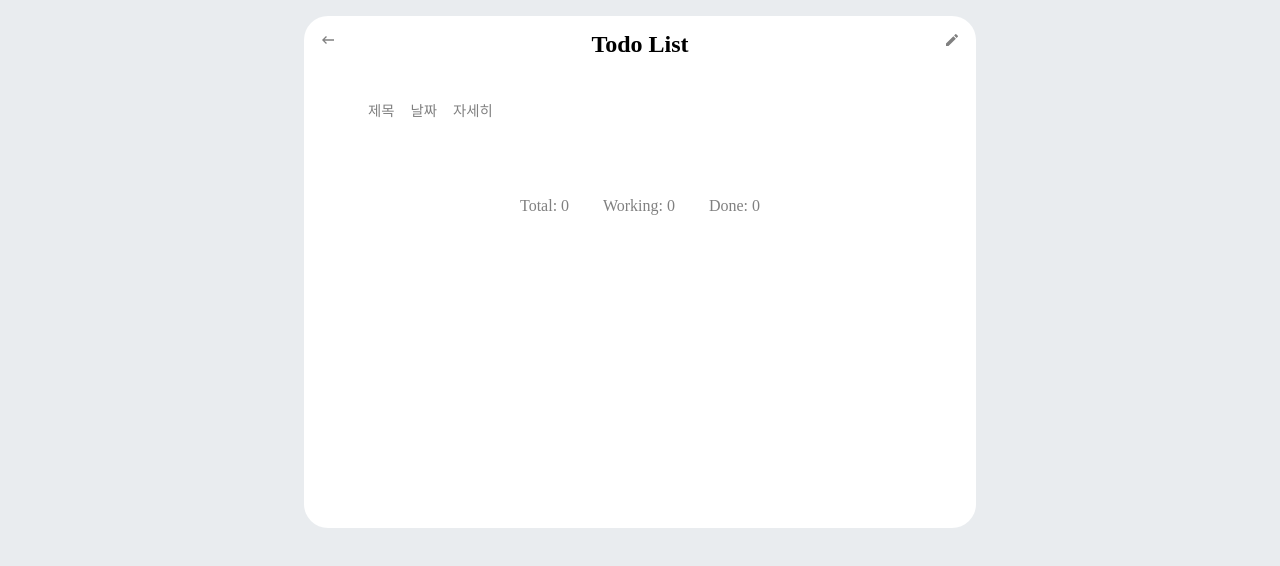
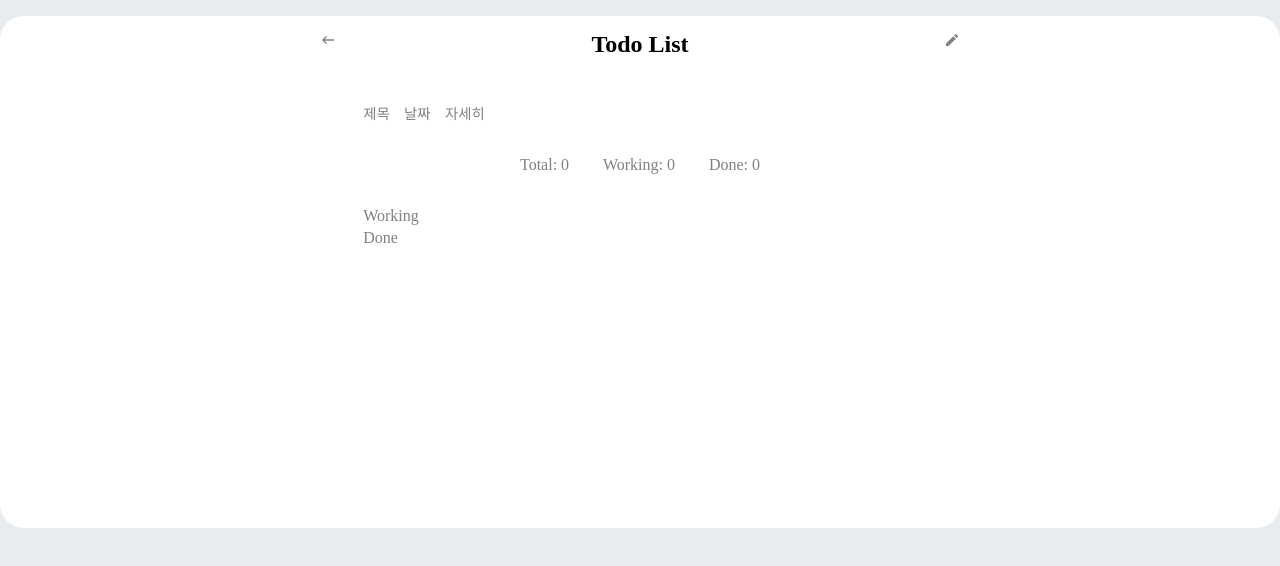
Before and after one commit to Wonahyeon/ReactTodo, a React (Create React App) app: page /todo-list in a window 1280 px wide. Shown: the top 566 px of the page. Built offline with nearby package versions, Linux system fonts and the light colour scheme.

Commit message:
TodoList
- working, done 나누기

```diff
--- a/src/App.js
+++ b/src/App.js
@@ -7,6 +7,7 @@ import { BrowserRouter, Route, Routes } from "react-router-dom";
 import TodoMainPage from "./component/page/TodoMainPage";
 import TodoInsertPage from "./component/page/TodoInsertPage";
 import TodoListPage from "./component/page/TodoListPage";
+import TodoEdit from "./component/TodoEdit";
 
 const GlobalStyle = createGlobalStyle`
   ${reset}
@@ -14,7 +15,7 @@ const GlobalStyle = createGlobalStyle`
     background: #e9ecef;
   }
   .wrapper {
-    width: 40rem;
+    min-width: 40rem;
     min-height: 30rem;
     margin: 0 auto;
     margin-top: 1rem;
@@ -60,15 +61,14 @@ const GlobalStyle = createGlobalStyle`
 `;
 
 function App() {
-  const [todos, setTodos] = useState([
-
-  ]);
+  const [todos, setTodos] = useState([]);
   const [title, setTitle] = useState(''); // todo tile
   const [content, setContent] = useState(''); // todo content
   const [inputEmpty, setInputEmpty] = useState(true); // todo title 입력 상태
   const [startDate, setStartDate] = useState(new Date()); // todo start date
   const [endDate, setEndDate] = useState(new Date()); // todo end date
-
+  const [titleClick, setTitleClick] = useState(false);
+  const [dateClick, setDateClick] = useState(false);
 
   useEffect(() => {
     const dbTodos = JSON.parse(localStorage.getItem('todos')) || [];
@@ -112,7 +112,8 @@ function App() {
       <Routes>
         <Route path="/" element={<TodoMainPage/>} />
         <Route path="/todo-write" element={<TodoInsertPage onInsert={handleInsert} title={title} setTitle={setTitle} content={content} setContent={setContent}  inputEmpty={inputEmpty} setInputEmpty={setInputEmpty} endDate={endDate} setEndDate={setEndDate} startDate={startDate} setStartDate={setStartDate}/>} />
-        <Route path="/todo-list" element={<TodoListPage todos={todos} setTodos={setTodos} onRemove={handleRemove} onToggle={handleToggle} endDate={endDate} setEndDate={setEndDate}/>} />
+        <Route path="/todo-list" element={<TodoListPage todos={todos} setTodos={setTodos} onRemove={handleRemove} onToggle={handleToggle} endDate={endDate} setEndDate={setEndDate} />} />
+        <Route path="/todo-edit" element={<TodoEdit/>} />
       </Routes>
     </BrowserRouter>
 
--- /dev/null
+++ b/src/component/TodoEdit.jsx
@@ -0,0 +1,20 @@
+import React from 'react';
+import { MdKeyboardBackspace as BackIcon } from "react-icons/md";
+import { useNavigate } from 'react-router-dom';
+
+function TodoEdit(props) {
+  const navigate = useNavigate();
+  return (
+    <div className='wrapper'>
+      <div className="header">
+        <BackIcon onClick={() => {
+              navigate(-1);
+            }}/>
+        <h3 className='title'>Todo 수정하기</h3>
+      </div>
+
+    </div>
+  );
+}
+
+export default TodoEdit;
--- a/src/component/TodoInsert.jsx
+++ b/src/component/TodoInsert.jsx
@@ -89,6 +89,7 @@ function TodoInsert(props) {
     onInsert(title,content, startDate, endDate);
     setTitle('');
     setContent('');
+    setEndDate(new Date());
     setInputEmpty(false);
     setInputEmpty(true);
 
@@ -100,8 +101,8 @@ function TodoInsert(props) {
       <label htmlFor='title'>제목</label>
       <input type='text' id='title'
         className='inputStyle'
-        maxLength={10}
-        placeholder='제목을 입력해주세요. (10자이내)'
+        maxLength={20}
+        placeholder='제목을 입력해주세요. (20자이내)'
         value={title}
         onChange={handleChange}
       />
@@ -109,8 +110,8 @@ function TodoInsert(props) {
       <textarea type='text' id='content'
         className='inputStyle'
         style={{height:'8rem', resize: 'none'}}
-        maxLength={50}
-        placeholder='내용을 입력해주세요. (50자 이내)'
+        maxLength={100}
+        placeholder='내용을 입력해주세요. (100자 이내)'
         value={content}
         onChange={handleContent}
       />
--- a/src/component/TodoList.jsx
+++ b/src/component/TodoList.jsx
@@ -5,17 +5,43 @@ import TodoListItem from './TodoListItem';
 const TodoListWrapper = styled.div`
   /* min-height: 300px; */
   width: 35rem;
+
+  .todoList {
+      & > p {
+      color: gray;
+      padding: .2rem;
+    }
+  }
+  .todoList:nth-child(2) div {
+    background: lightgray;
+    color: gray;
+    svg {
+      color: gray;
+    }
+  }
 `;
 
 function TodoList(props) {
-  const {todos, doneCount, setDoneCount, handleDoneCount, startDate, endDate, onRemove, onToggle} = props;
+  const {todos, doneCount, setDoneCount, handleDoneCount, startDate, endDate, onRemove, onToggle, click, setClick} = props;
+
   return (
     <TodoListWrapper>
-      {todos.map((todo) => {
-        return (
-          <TodoListItem todo={todo} key={todo.id} onRemove={onRemove} onToggle={onToggle} doneCount={doneCount} setDoneCount={setDoneCount} handleDoneCount={handleDoneCount} startDate={startDate} endDate={endDate}/>
-        );
-      })}
+      <div className="todoList">
+        <p>Working</p>
+        {todos.filter((todo) => !todo.checked).map((todo) => {
+          return (
+            <TodoListItem todo={todo} key={todo.id} onRemove={onRemove} onToggle={onToggle}  doneCount={doneCount} setDoneCount={setDoneCount} handleDoneCount={handleDoneCount} startDate={startDate} endDate={endDate} click={click} setClick={setClick}/>
+          );
+        })}
+      </div>
+      <div className="todoList">
+        <p>Done</p>
+        {todos.filter((todo) => todo.checked).map((todo) => {
+          return (
+            <TodoListItem todo={todo} key={todo.id} onRemove={onRemove} onToggle={onToggle} doneCount={doneCount} setDoneCount={setDoneCount} handleDoneCount={handleDoneCount} startDate={startDate} endDate={endDate}/>
+          );
+        })}
+      </div>
     </TodoListWrapper>
   );
 }
--- a/src/component/TodoListItem.jsx
+++ b/src/component/TodoListItem.jsx
@@ -1,18 +1,38 @@
-import React from 'react';
+import React, { useState } from 'react';
 import styled, { css } from 'styled-components';
 import { MdCheckBox, MdCheckBoxOutlineBlank,MdRemoveCircleOutline } from "react-icons/md";
-import { MdMode as AddIcon } from "react-icons/md";
+import { useNavigate } from 'react-router-dom';
 
 const TodoLsitItemWrapper = styled.div`
   padding: 1rem;
   display: flex;
   align-items: center;
+  background: lightsteelblue;
+  margin-bottom: 1rem;
+  border-radius: 8px;
+  svg {
+    color: white;
+  }
 
   .deadlineWrapper {
     display: flex;
     flex-direction: column;
     align-items: center;
     margin-right: 1rem;
+    .diff {
+      font-weight: bold;
+      margin-bottom: .6rem;
+    }
+  }
+  .contentWrapper {
+    flex-direction: column;
+    align-items: center;
+    margin-right: 1rem;
+    flex: 1;
+    .title {
+      font-weight: bold;
+      margin-bottom: .8rem;
+    }
   }
 `;
 
@@ -25,7 +45,7 @@ const Checkbox = styled.div`
   svg {
     /* 아이콘 스타일링 */
     font-size: 1.5rem;
-    color: ${props => props.checked && '#22b8cf'};
+    color: ${props => props.checked && '#24a3e8'};
   }
 `;
 
@@ -36,7 +56,7 @@ const Text = styled.div`
   ${props => props.checked &&
     css`
       color: #adb5bd;
-      text-decoration: line-through;
+      /* text-decoration: line-through; */
     `
   }
 `;
@@ -45,24 +65,27 @@ const Remove = styled.div`
   display: flex;
   align-items: center;
   font-size: 1.5rem;
-  color: #ff6b6b;
+  color: #d45959;
   cursor: pointer;
   &:hover {
     color: #ff8787;
   }
 `;
 
-function TodoListItem({todo: {id, title, content, checked, startDate, endDate}, doneCount, setDoneCount,handleDoneCount, onRemove, onToggle}) {
+function TodoListItem({todo: {id, title, content, checked, endDate}, doneCount, setDoneCount, onRemove, onToggle, click}) {
   const today = new Date();
-  const dayGap = today.getTime() - endDate.getTime();
+  const dayGap = endDate.getTime() - today.getTime();
   const dayCount = Math.ceil(dayGap / (1000 * 60 * 60 * 24));
-  console.log(startDate);
+
+  const navigate = useNavigate();
 
   return (
-    <TodoLsitItemWrapper>
+    <TodoLsitItemWrapper onClick={() => {
+      navigate("/todo-edit");
+    }}>
       <div className='deadlineWrapper'>
-        <p style={{fontWeight:'bold'}}>{endDate.getMonth() + 1}/{endDate.getDate()}</p>
-        <p style={{fontSize:'.8rem'}}>D-{dayCount}</p>
+        <p className='diff'>{endDate.getMonth() + 1}/{endDate.getDate()}</p>
+        {click && <p>D-{dayCount}</p>}
       </div>
       <Checkbox checked={checked}
         onClick={() => {
@@ -72,8 +95,10 @@ function TodoListItem({todo: {id, title, content, checked, startDate, endDate},
       >
         {checked? <MdCheckBox/> : <MdCheckBoxOutlineBlank/>}
       </Checkbox>
-      <Text checked={checked}>{title}</Text>
-      <Text checked={checked}>{content}</Text>
+      <div className="contentWrapper">
+        <Text className='title' checked={checked}>{title}</Text>
+        {click && <Text checked={checked}>{content}</Text>}
+      </div>
       <Remove
         onClick={() => { onRemove(id);}}
       >
--- a/src/component/page/TodoListPage.jsx
+++ b/src/component/page/TodoListPage.jsx
@@ -11,28 +11,33 @@ import TodoList from '../TodoList';
     margin-bottom: 2rem;
 
     p {
+      border-radius: 3px;
+      margin-right: 0.5rem;
       font-size: 0.9rem;
-      padding: 0 .5rem;
-      color: gray;
+      padding: .2rem;
       cursor: pointer;
 
       &:hover {
-        color: black;
+        font-weight: bold;
       }
     }
+
   `;
 
   const TodoListCount = styled.div`
     width: 15rem;
-    margin-top: 3rem;
+    margin-bottom: 2rem;
     display: flex;
     justify-content: space-between;
     color: gray;
   `;
 
 function TodoListPage(props) {
-  const {todos, setTodos, onRemove, onToggle, startDate, setStartDate, endDate, setEndDate, dayCount, setDayCount} = props;
+  const {todos, setTodos, onRemove, onToggle,startDate, setStartDate, endDate, setEndDate, dayCount, setDayCount} = props;
   const [doneCount, setDoneCount] = useState(0);
+  const [titleClick, setTitleClick] = useState(false);
+  const [dateClick, setDateClick] = useState(false);
+  const [click, setClick] = useState(false); // todoClick
 
   useEffect(() => {
     const dbDoneCount = JSON.parse(localStorage.getItem('doneCount')) || 0;
@@ -47,6 +52,25 @@ function TodoListPage(props) {
     setDoneCount(count + 1);
   }, []);
 
+  const handleTitleArrange = () => {
+    let copy = [...todos];
+    copy.sort((a,b) => {return a.title > b.title ? 1 : -1});
+    setTodos(copy);
+    setTitleClick(true);
+    setDateClick(false);
+  };
+  const handleDateArrange = () => {
+    let copy = [...todos];
+    copy.sort((a,b) => {return a.endDate > b.endDate ? 1 : -1});
+    setTodos(copy);
+    setTitleClick(false);
+    setDateClick(true);
+  };
+
+  const handleClick = () => {
+    click ? setClick(false): setClick(true);
+  };
+
   const navigate = useNavigate();
   return (
     <div className='wrapper'>
@@ -60,16 +84,16 @@ function TodoListPage(props) {
           }}/>
       </div>
       <TodoListMode>
-        <p>제목</p>
-        <p>날짜</p>
-        <p>자세히</p>
+        <p style={{color: titleClick? 'black' : 'gray'}} onClick={handleTitleArrange}>제목</p>
+        <p style={{color: dateClick? 'black' : 'gray'}} onClick={handleDateArrange}>날짜</p>
+        <p style={{color: click? 'black' : 'gray'}} onClick={handleClick}>자세히</p>
       </TodoListMode>
-      <TodoList todos={todos} setTodos={setTodos} onRemove={onRemove} onToggle={onToggle} endDate={endDate} setEndDate={setEndDate} dayCount={dayCount} setDayCount={setDayCount} doneCount={doneCount} setDoneCount={setDoneCount} handleDoneCount={handleDoneCount}/>
       <TodoListCount>
         <p>Total: {todos.length}</p>
         <p>Working: {todos.length - doneCount}</p>
         <p>Done: {doneCount}</p>
       </TodoListCount>
+      <TodoList todos={todos} setTodos={setTodos} onRemove={onRemove} onToggle={onToggle} endDate={endDate} setEndDate={setEndDate} dayCount={dayCount} setDayCount={setDayCount} doneCount={doneCount} setDoneCount={setDoneCount} handleDoneCount={handleDoneCount} click={click} setClick={setClick} />
     </div>
   );
 }
```
Also changed, not shown: 1 other file (tests, documents, lock files or other folders).
